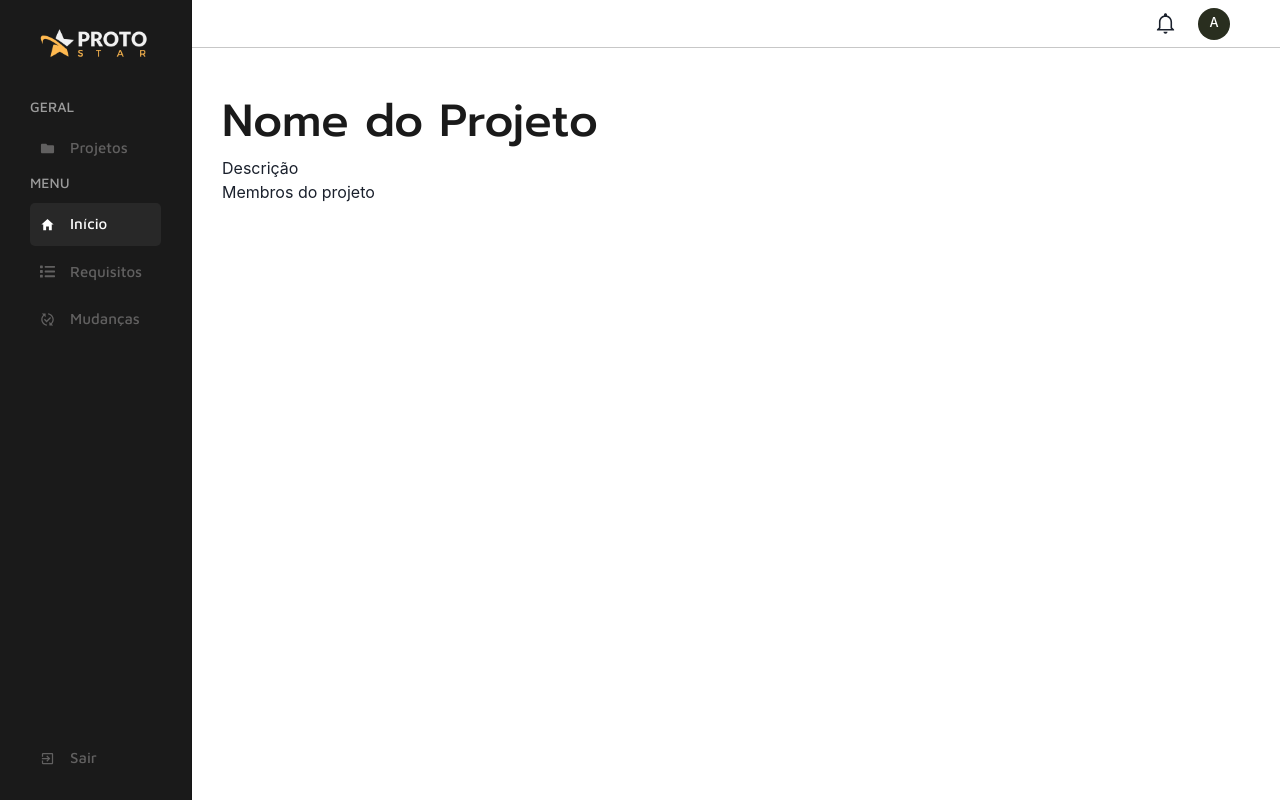
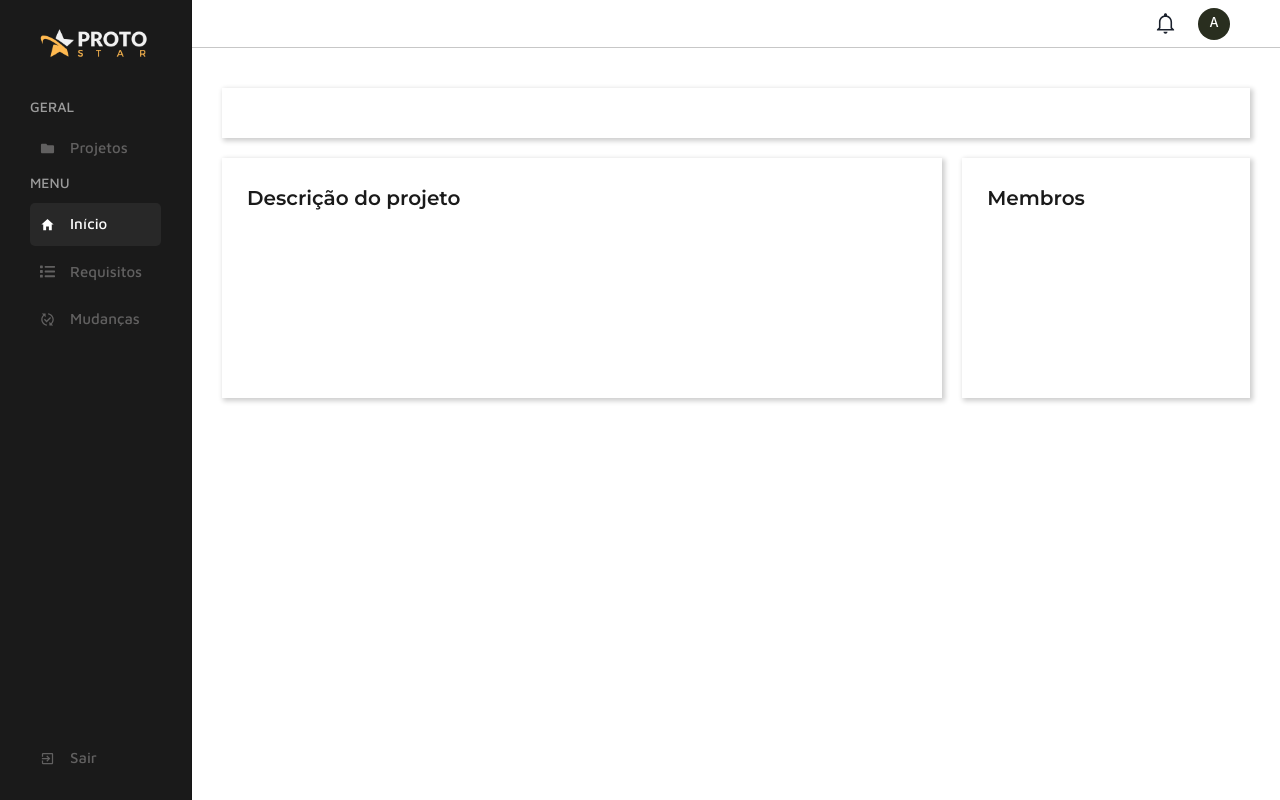
Before and after one commit to Alec-NK/protostar, a React (Create React App) app: page /inicio in a window 1280 px wide. Built offline with nearby package versions, Linux system fonts and the light colour scheme; no server answers; sample sign-in values are in the browser's storage.

Commit message:
feat: add informações tela início

```diff
--- a/src/pages/Home/index.tsx
+++ b/src/pages/Home/index.tsx
@@ -1,13 +1,44 @@
-import { Container, Header } from "./styles";
+import { useCallback, useContext, useEffect, useState } from "react";
+import { AuthContext } from "../../contexts/AuthContext";
+import api from "../../services/api";
+
+import { ProjectsData } from "../Projects";
+
+import { Container, Header, Description, Members, SubHeading } from "./styles";
 
 const Home = () => {
+    const { user } = useContext(AuthContext);
+    const [project, setProject] = useState<ProjectsData>({} as ProjectsData);
+
+    const getProject = useCallback(async () => {
+        await api
+            .get(`/projeto/${user.selectedProject}`)
+            .then((response) => {
+                setProject(response.data);
+            })
+            .catch((error) => {
+                console.log("Erro projeto");
+            });
+    }, [user]);
+
+    useEffect(() => {
+        getProject();
+    }, [user, getProject]);
+
     return (
         <Container>
             <Header>
-                <h1>Nome do Projeto</h1>
+                <h1>{project.title}</h1>
             </Header>
-            <div>Descrição</div>
-            <div>Membros do projeto</div>
+            <div className="row">
+                <Description>
+                    <SubHeading>Descrição do projeto</SubHeading>
+                    <div>{project.description}</div>
+                </Description>
+                <Members>
+                    <SubHeading>Membros</SubHeading>
+                </Members>
+            </div>
         </Container>
     );
 };
--- a/src/pages/Home/styles.ts
+++ b/src/pages/Home/styles.ts
@@ -1,11 +1,49 @@
 import styled from "styled-components";
 
-export const Container = styled.div``;
+export const Container = styled.div`
+    display: flex;
+    flex-direction: column;
+
+    .row {
+        display: flex;
+        flex-direction: row;
+    }
+`;
 
 export const Header = styled.div`
+    margin-bottom: 20px;
+    padding: 25px;
+    box-shadow: 2px 2px 5px 1px rgba(0, 0, 0, 0.2);
+    background-color: white;
+
     h1 {
-        font-family: "Prompt", sans-serif;
-        font-size: 45px;
+        font-family: "Montserrat", sans-serif;
+        font-size: 35px;
+        font-weight: 700;
         color: #1a1a1a;
     }
 `;
+
+export const Description = styled.div`
+    width: 70%;
+    height: 30vh;
+    margin-right: 2%;
+    padding: 25px;
+    box-shadow: 2px 2px 5px 1px rgba(0, 0, 0, 0.2);
+    background-color: white;
+`;
+
+export const Members = styled.div`
+    width: 28%;
+    padding: 25px;
+    box-shadow: 2px 2px 5px 1px rgba(0, 0, 0, 0.2);
+    background-color: white;
+`;
+
+export const SubHeading = styled.div`
+    font-family: "Montserrat", sans-serif;
+    font-weight: 600;
+    font-size: 20px;
+    margin-bottom: 25px;
+    color: #1a1a1a;
+`;
```
